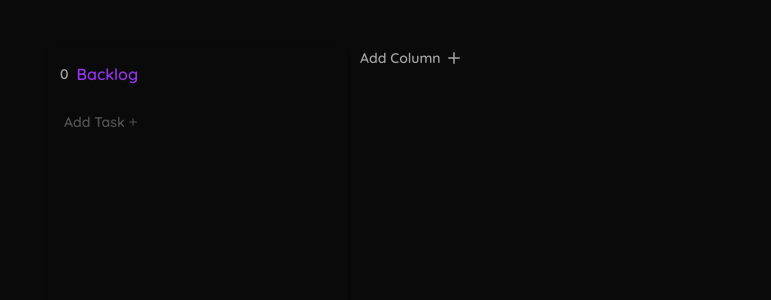
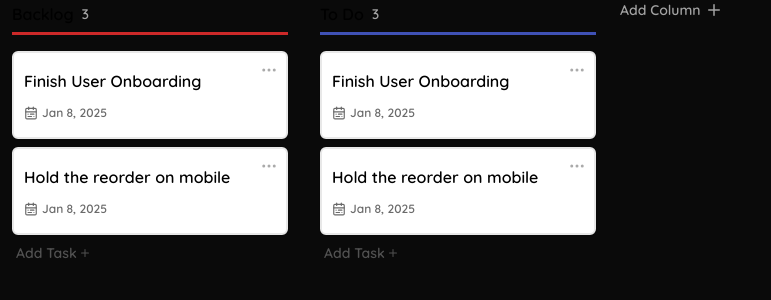
Before and after one commit to poudelsanchit/workflo, a Next.js app: page /k in a window 1280 px wide. Shown: the top 300 px of the page, without its empty margins (0-771 px from the left). Built offline with nearby package versions, Linux system fonts and the light colour scheme.

Commit message:
update 6 files

```diff
--- a/app/app/[...id]/page.tsx
+++ b/app/app/[...id]/page.tsx
@@ -6,7 +6,7 @@ export default function DynamicPrivatePage({
   params: { id: string };
 }) {
   return (
-    <div className="h-screen w-full  bg-[#0f0e0e] text-neutral-50 font-semibold">
+    <div className="h-screen w-full   text-neutral-50 font-semibold">
       <KanbanBoard />
     </div>
   );
--- a/app/app/components/ColumnContainer.tsx
+++ b/app/app/components/ColumnContainer.tsx
@@ -53,7 +53,7 @@ export default function ColumnContainer(props: Props) {
       <div
         ref={setNodeRef}
         style={style}
-        className="bg-columnBackgroundColor w-[350px] h-[500px] max-h-[500px] rounded flex flex-col opacity-40 border-2 border-rose-500"
+        className=" w-[300px] h-[500px] max-h-[500px] rounded flex flex-col opacity-40 border-2  "
       ></div>
     );
   }
@@ -61,7 +61,7 @@ export default function ColumnContainer(props: Props) {
     <div
       ref={setNodeRef}
       style={style}
-      className=" w-[300px] h-[500px] max-h-[500px] rounded-md flex flex-col gap-2   p-3 shadow"
+      className=" w-[300px] h-[500px] max-h-[500px]  flex flex-col gap-2    p-3 pt-0   "
     >
       {/* Column Title */}
       <div
@@ -72,13 +72,12 @@ export default function ColumnContainer(props: Props) {
         {...listeners}
         className="  text-sm   cursor-grab flex items-center justify-between"
       >
-        <div className="flex items-center gap-2">
-          <div className="flex justify-center items-center bg-columnBackgroundColor py-1 text-sm rounded-full text-neutral-400">
-            0
+        <div className="flex items-center  gap-2 w-full  pb-1 border-b-[3px]" style={{borderColor: column.color}}>
+          <div className="text-black text-base">
+            {!editMode && column.title}
           </div>
-          <div className="text-purple-600 text-base">
-            {" "}
-            {!editMode && column.title}
+          <div className="flex justify-center items-center py-1 text-sm rounded-full text-neutral-400">
+            {3}
           </div>
           <div>
             {editMode && (
--- a/app/app/components/KanbanBoard.tsx
+++ b/app/app/components/KanbanBoard.tsx
@@ -20,13 +20,20 @@ import { Plus } from "lucide-react";
 
 export default function KanbanBoard() {
   const [columns, setColumns] = useState<Column[]>([
-    { id: 1, title: "Backlog" },
+    { id: 1, title: "Backlog",color:"#cc2929" },
+    { id: 2, title: "To Do",color:"#3f51b5" },
   ]);
   const columnsId = useMemo(() => columns.map((col) => col.id), [columns]);
   const [activeColumn, setActiveColumn] = useState<Column | null>(null);
   const [activeTask, setActiveTask] = useState<Task | null>(null);
 
-  const [tasks, setTasks] = useState<Task[]>([]);
+  const [tasks, setTasks] = useState<Task[]>([
+    { id: 123, columnId: 1, content: "Finish User Onboarding" },
+    { id: 12334, columnId: 1, content: "Hold the reorder on mobile" },
+    { id: 123234, columnId: 2, content: "Finish User Onboarding" },
+    { id: 1233421, columnId: 2, content: "Hold the reorder on mobile" },
+
+  ]);
   const sensors = useSensors(
     useSensor(PointerSensor, {
       activationConstraint: { distance: 3 },
@@ -34,7 +41,7 @@ export default function KanbanBoard() {
   );
 
   return (
-    <div className="flex h-full w-full gap-3 overflow-scroll p-12 relative">
+    <div className="flex h-full w-full gap-3  relative">
       <DndContext
         onDragStart={onDragStart}
         onDragEnd={onDragEnd}
--- a/app/app/components/TaskCard.tsx
+++ b/app/app/components/TaskCard.tsx
@@ -3,7 +3,7 @@ import { Id, Task } from "@/types/types";
 import { useState } from "react";
 import { useSortable } from "@dnd-kit/sortable";
 import { CSS } from "@dnd-kit/utilities";
-import { MoreHorizontal } from "lucide-react";
+import { Calendar, CalendarRange, MoreHorizontal } from "lucide-react";
 import { Separator } from "@radix-ui/react-separator";
 
 interface Props {
@@ -43,7 +43,7 @@ export default function TaskCard({ task, deleteTask, updateTask }: Props) {
       <div
         ref={setNodeRef}
         style={style}
-        className=" opacity-50 task relative bg-[#131313] text-sm  p-2.5 h-20 min-h-max flex flex-col  pt-4 pb-2   rounded text-left cursor-grab"
+        className=" opacity-50 task relative bg-[#e2d9d9] text-sm  p-2.5 h-20 min-h-max flex flex-col  pt-4 pb-2   rounded text-left cursor-grab"
       />
     );
   }
@@ -81,14 +81,14 @@ export default function TaskCard({ task, deleteTask, updateTask }: Props) {
       onMouseLeave={() => {
         setMouseIsOver(false);
       }}
-      className=" task relative bg-[#131313] text-sm  p-2.5 h-18 min-h-max flex flex-col  pt-4 pb-2   rounded text-left cursor-grab"
+      className=" task bg-white  relative border-2 border-[#e8e8e8] shadow-sm text-black text-sm  p-2.5 h-18 min-h-max flex flex-col  pt-4 pb-2   rounded-md text-left cursor-grab"
     >
-      <p className="my-auto h-[90%] w-full overflow-y-auto overflow-x-hidden whitespace-pre-wrap text-base text-neutral-100 pb-1">
+      <p className="my-auto h-[90%] w-full overflow-y-auto overflow-x-hidden whitespace-pre-wrap text-base  pb-1">
         {task.content}
       </p>
 
       <div className=" absolute right-2 top-2 opacity-60 hover:opacity-100 cursor-pointer text-neutral-500">
-        <MoreHorizontal  size={18}/>
+        <MoreHorizontal size={18} />
       </div>
       {mouseIsOver && (
         <button
@@ -100,8 +100,9 @@ export default function TaskCard({ task, deleteTask, updateTask }: Props) {
           <BiTrash size={25} />
         </button>
       )}
-      <Separator className="bg-neutral-400/10 h-[1px] "/>
-      <p className="text-xs text-neutral-600 py-2">1st Jan, 2025</p>
+      <div className=" flex gap-1 items-center text-xs text-[#6a6a6a] py-2">
+        <CalendarRange  size={14}/>Jan 8, 2025
       </div>
+    </div>
   );
 }
--- a/app/app/layout.tsx
+++ b/app/app/layout.tsx
@@ -44,7 +44,7 @@ export default function Lyout({
             </Breadcrumb>
           </div>
         </header>
-        <div className="flex flex-1 flex-col gap-4 p-4 pt-0">{children}</div>
+        <div className="flex flex-1 flex-col gap-4 p-4 pt-0 ">{children}</div>
       </SidebarInset>
     </SidebarProvider>
   );
--- a/types/types.ts
+++ b/types/types.ts
@@ -2,6 +2,7 @@ export type Id = string | number;
 export type Column = {
   id: Id;
   title: string;
+  color?: string;
 };
 
 export type Task={
```
